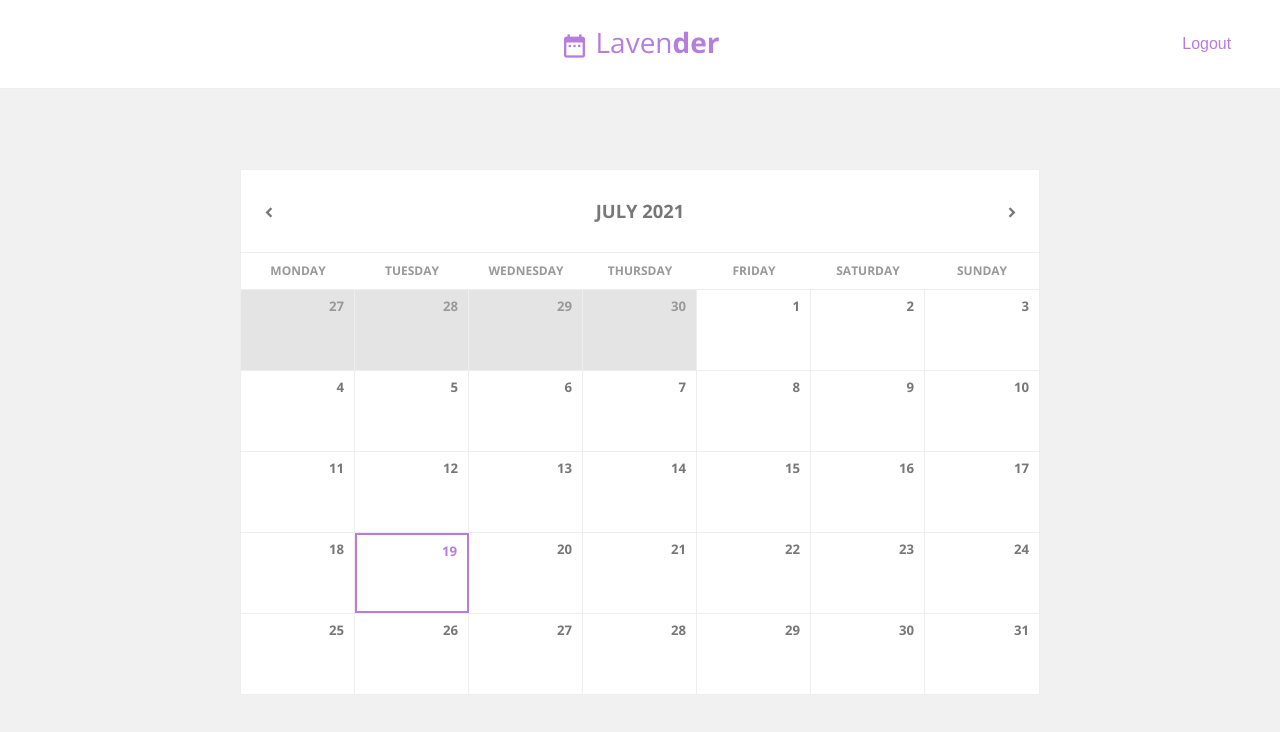
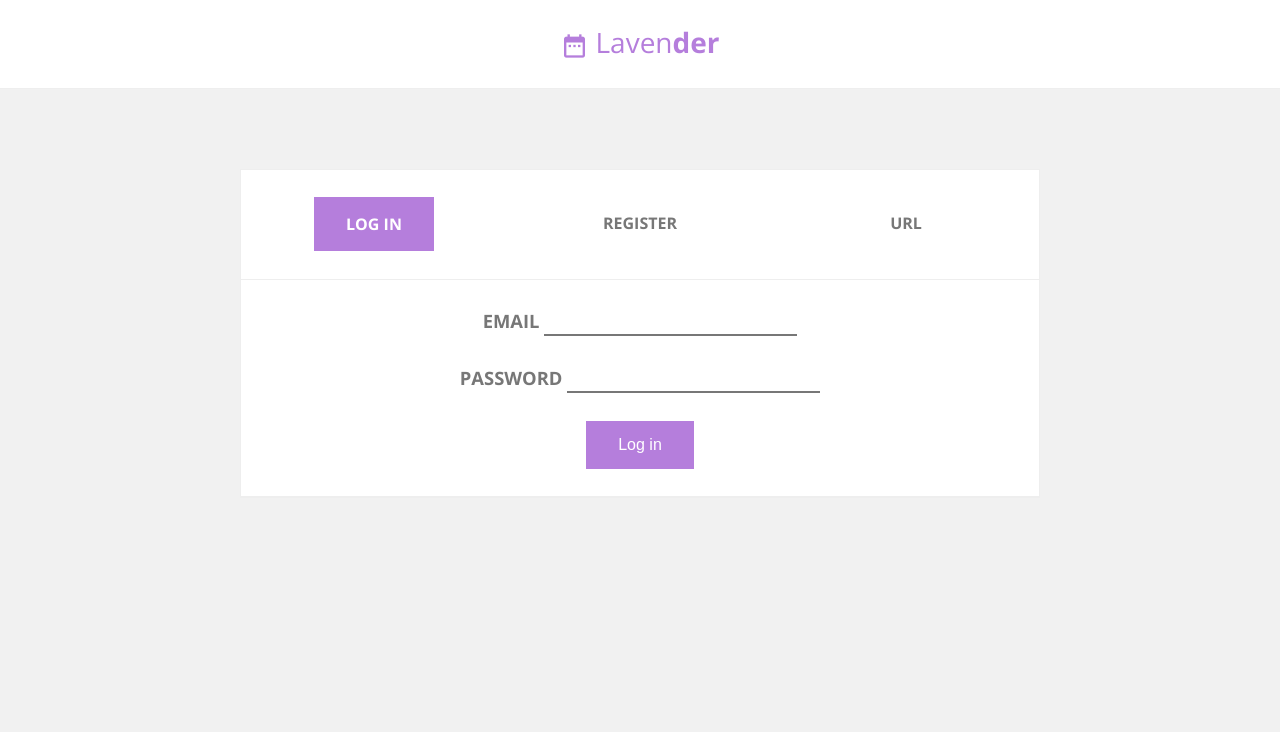
Before and after one commit to TheJeme/Lavendar, a React (Create React App) app in the folder frontend/: page / in a window 1280 px wide. Shown: the top 732 px of the page. Built offline with nearby package versions, Linux system fonts and the light colour scheme.

Commit message:
login works

```diff
--- a/frontend/src/App.js
+++ b/frontend/src/App.js
@@ -7,14 +7,23 @@ import "./App.css";
 
 axios.defaults.baseURL = "http://localhost:3003";
 
+window.onbeforeunload = () => {
+  localStorage.removeItem("jwt_token");
+};
+
 const App = () => {
-  const [isLoggedIn, setIsLoggedIn] = useState(true);
+  const [isLoggedIn, setIsLoggedIn] = useState(false);
 
   useEffect(() => {
     if (localStorage.getItem("jwt_token")) {
-      setLoggedIn(true);
+      setIsLoggedIn(true);
     }
-  }, []);
+  }, [isLoggedIn]);
+
+  const logout = () => {
+    localStorage.removeItem("jwt_token");
+    setIsLoggedIn(false);
+  };
 
   return (
     <div className="App">
@@ -25,16 +34,15 @@ const App = () => {
             Laven<b>der</b>
           </span>
           {isLoggedIn ? (
-            <button
-              onClick={() => setIsLoggedIn(false)}
-              className="logout text-btn"
-            >
+            <button onClick={() => logout()} className="logout text-btn">
               Logout
             </button>
           ) : null}
         </div>
       </header>
-      <main>{isLoggedIn ? <Calendar /> : <Auth />}</main>
+      <main>
+        {isLoggedIn ? <Calendar /> : <Auth setIsLoggedIn={setIsLoggedIn} />}
+      </main>
     </div>
   );
 };
--- a/frontend/src/components/Auth.js
+++ b/frontend/src/components/Auth.js
@@ -4,7 +4,7 @@ import Login from "./Login";
 import Register from "./Register";
 import Url from "./Url";
 
-const Auth = () => {
+const Auth = (props) => {
   const [authState, setAuthState] = useState("login");
   return (
     <div className="calendar">
@@ -35,7 +35,7 @@ const Auth = () => {
         </div>
       </div>
       {authState === "login" ? (
-        <Login />
+        <Login setIsLoggedIn={props.setIsLoggedIn} />
       ) : authState === "register" ? (
         <Register />
       ) : (
--- a/frontend/src/components/Login.js
+++ b/frontend/src/components/Login.js
@@ -1,11 +1,10 @@
 import React, { useState } from "react";
 import axios from "axios";
 
-const Login = () => {
+const Login = (props) => {
   const [email, setEmail] = useState("");
   const [password, setPassword] = useState("");
   const [showBadEntry, setShowBadEntry] = useState(false);
-
   const loginUser = () => {
     axios
       .post("/api/login", {
@@ -13,11 +12,13 @@ const Login = () => {
         password: `${password}`,
       })
       .then((res) => {
-        localStorage.setItem("jwt_token", res.data.token);
         setEmail("");
         setPassword("");
+        localStorage.setItem("jwt_token", res.data.token);
+        props.setIsLoggedIn();
       })
       .catch((err) => {
+        console.log(err);
         setEmail("");
         setPassword("");
         setShowBadEntry(true);
```
